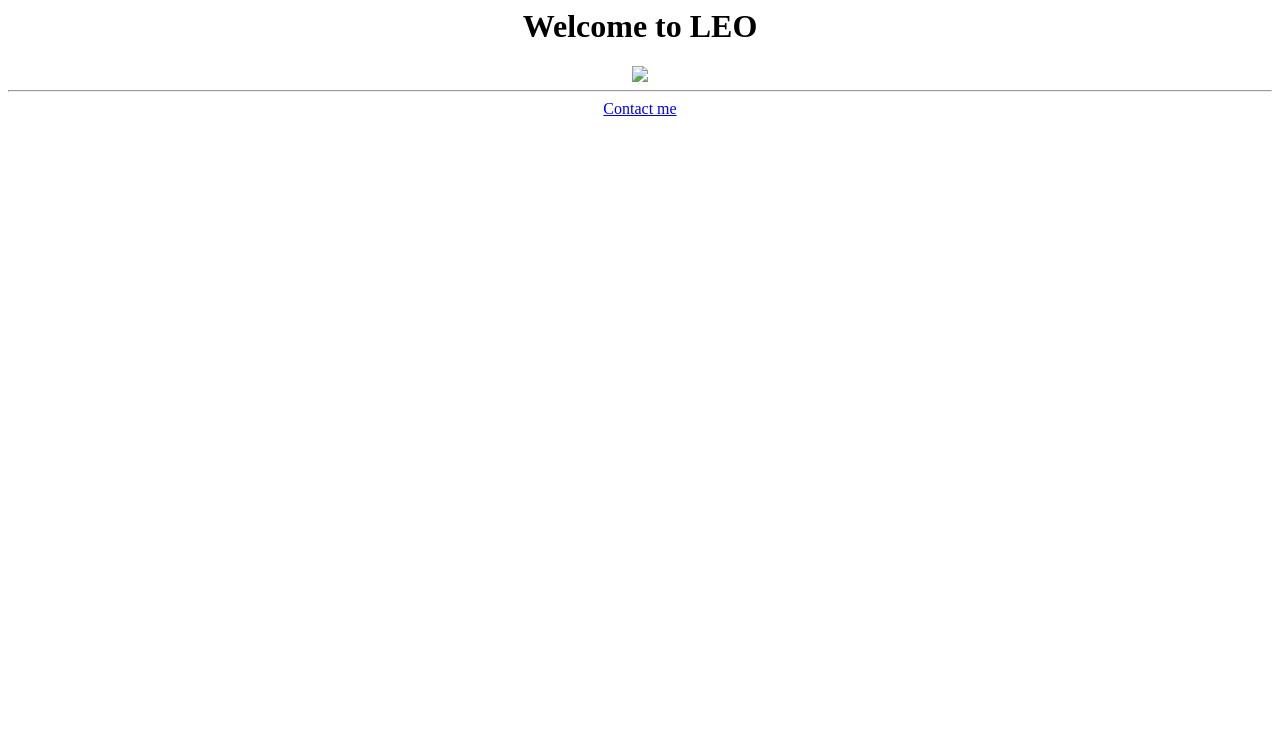
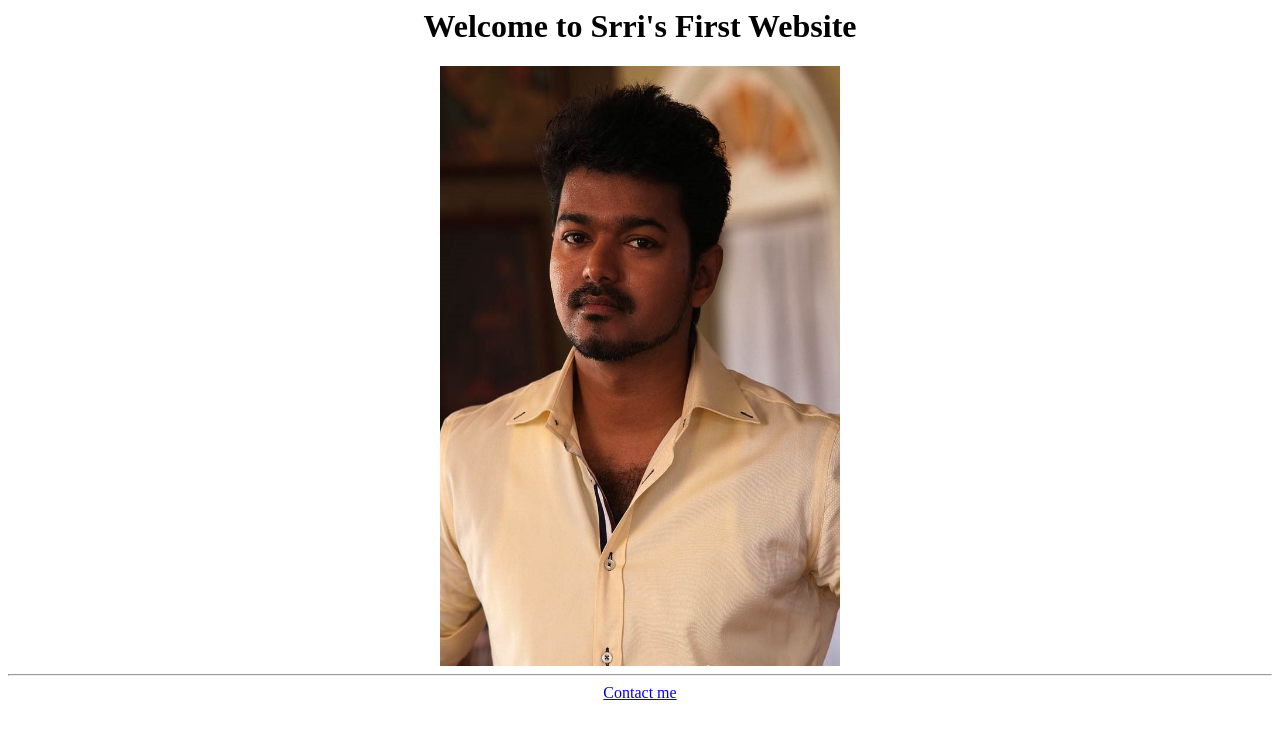
Before and after one commit to SrriHari/Vijay, a plain HTML site: page index.html in a window 1280 px wide. Drawn offline with Linux system fonts and the light colour scheme.

Commit message:
index.html

```diff
--- a/index.html
+++ b/index.html
@@ -1,6 +1,6 @@
 <center>
-    <h1>Welcome to LEO</h1>
-    <a  href ="./public/about.html"><img src="./assets/images/vj.jpg/200" /></a>
+    <h1>Welcome to Srri's First Website </h1>
+    <a  href ="./public/about.html"><img src="./assets/images/vj.jpg" width="400" height="600" /></a>
     <hr />
     <a href ="./public/contact.html">Contact me</a>
     <br />
```
